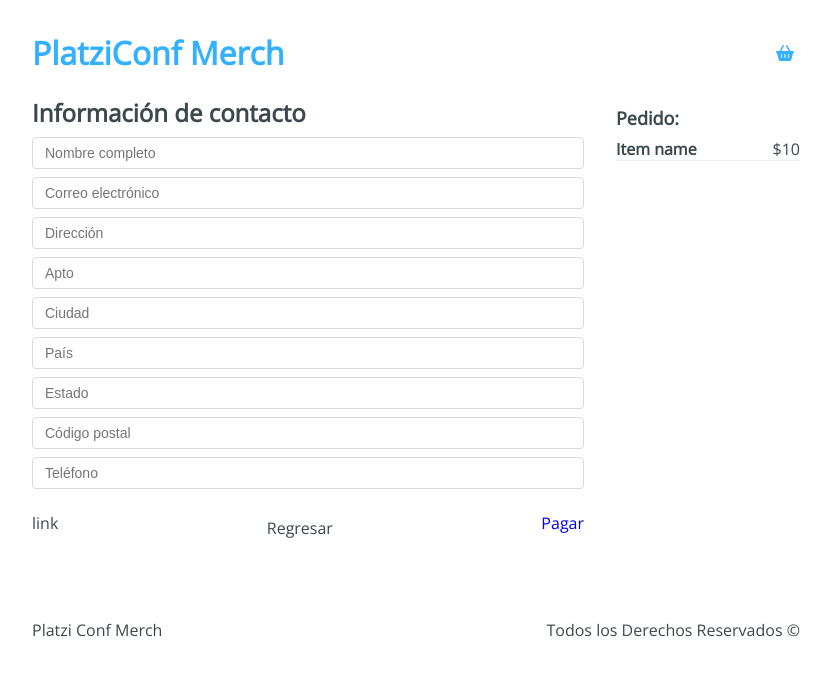
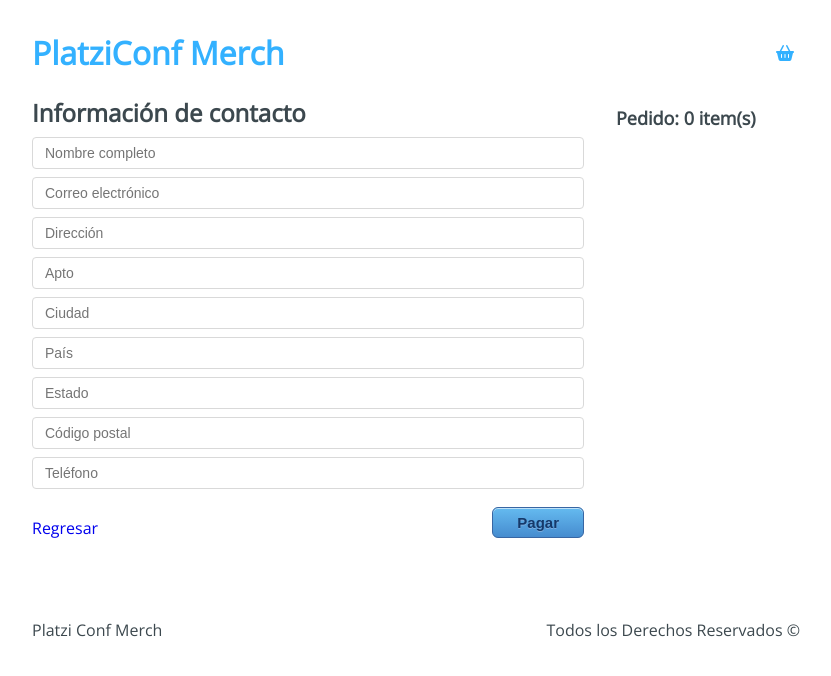
Before and after one commit to Juxn89/platzi-conf-merch-react, a React app: page /checkout/information in a window 1280 px wide. Shown: the top 676 px of the page, without its empty margins (224-1055 px from the left). Built offline with nearby package versions, Linux system fonts and the light colour scheme.

Commit message:
Added AppContext and useRef on Information page.

```diff
--- a/src/data/initialState.js
+++ b/src/data/initialState.js
@@ -1,5 +1,6 @@
 export default {
     cart: [],
+    buyer: [],
     products: [
       {
         'id': '1',
--- a/src/hooks/useInitialState.js
+++ b/src/hooks/useInitialState.js
@@ -18,9 +18,17 @@
         });
     }
 
+    const addToBuyer = (payload) => {
+        setState({
+            ...State,
+            buyer: [...State.buyer, payload]
+        });
+    }
+
     return {
         addToCart,
         removeFromCart,
+        addToBuyer,
         State
     }
 }
--- a/src/pages/Information.jsx
+++ b/src/pages/Information.jsx
@@ -1,8 +1,32 @@
-import React from 'react';
+import React, { useRef, useContext } from 'react';
 import { Link } from 'react-router-dom';
+
+import AppContext from '../context/AppContext';
 import '../styles/components/Information.css';
 
 export const Information = () => {
+  const { State, addToBuyer } = useContext(AppContext);
+  const { cart } = State;
+
+  const form = useRef(null);
+
+  const handlSubmit = () => {
+    const formData = new FormData(form.current);
+    const buyer = {
+      name: formData.get('name'),
+      email: formData.get('email'),
+      address: formData.get('address'),
+      apto: formData.get('apto'),
+      city: formData.get('city'),
+      country: formData.get('country'),
+      state: formData.get('state'),
+      cp: formData.get('cp'),
+      phone: formData.get('phone'),
+    }
+
+    addToBuyer(buyer);
+  }
+
   return (
     <div className='Information'>
       <div className="Information-content">
@@ -10,7 +34,7 @@
           <h2>Información de contacto</h2>
         </div>
         <div className="Information-form">
-          <form action=''>
+          <form ref={ form } >
             <input type="text" placeholder='Nombre completo' name='name'/>
             <input type="email" placeholder='Correo electrónico' name='email'/>
             <input type="text" placeholder='Dirección' name='address'/>
@@ -23,21 +47,28 @@
           </form>
         </div>
         <div className="Information-buttons">
-          link
-          <div className="Information-back">Regresar</div>
-          <Link to='/checkout/payment'>
-            <div className="Information-next">Pagar</div>
-          </Link>
+          <div className="Information-back">
+            <Link to='/checkout'>
+              Regresar
+            </Link>
+          </div>
+          <div className="Information-next">
+            <button type='button' onClick={ handlSubmit }>Pagar</button>
+          </div>
         </div>
       </div>
       <div className="Information-sidebar">
-        <h3>Pedido:</h3>
-        <div className="Information-item">
-          <div className="Information-element">
-            <h4>Item name</h4>
-            <span>$10</span>
-          </div>
-        </div>
+        <h3>Pedido: { cart.length } item(s) </h3>
+        {
+          cart.map(item => (
+            <div className="Information-item">
+              <div className="Information-element">
+                <h4>{ item.title }</h4>
+                <span>${item.price}</span>
+              </div>
+            </div>
+          ))
+        }
       </div>
     </div>
   )
```
Also changed, not shown: 1 other file (tests, documents, lock files or other folders).
